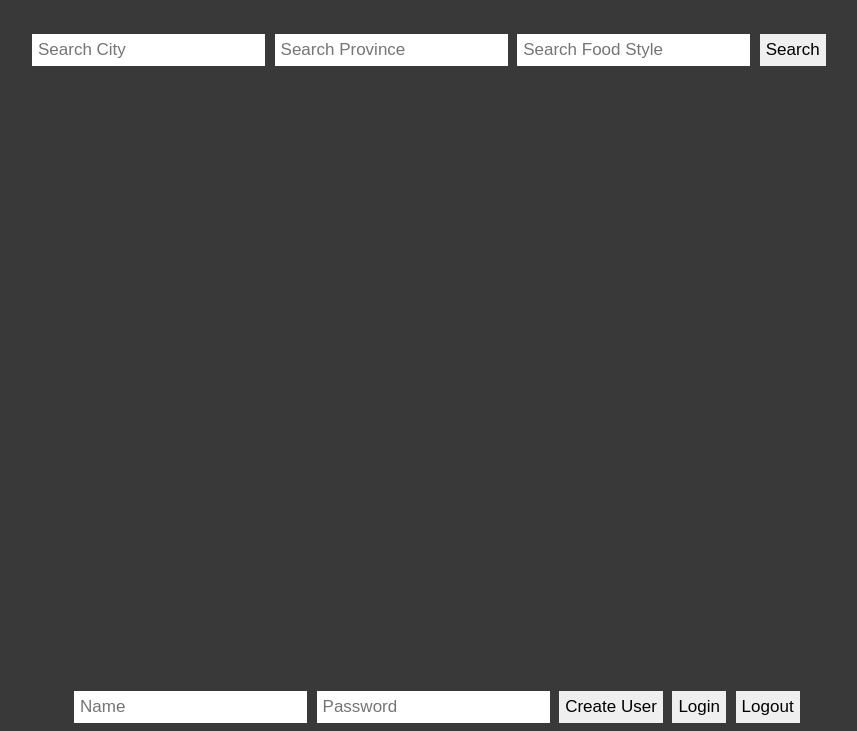
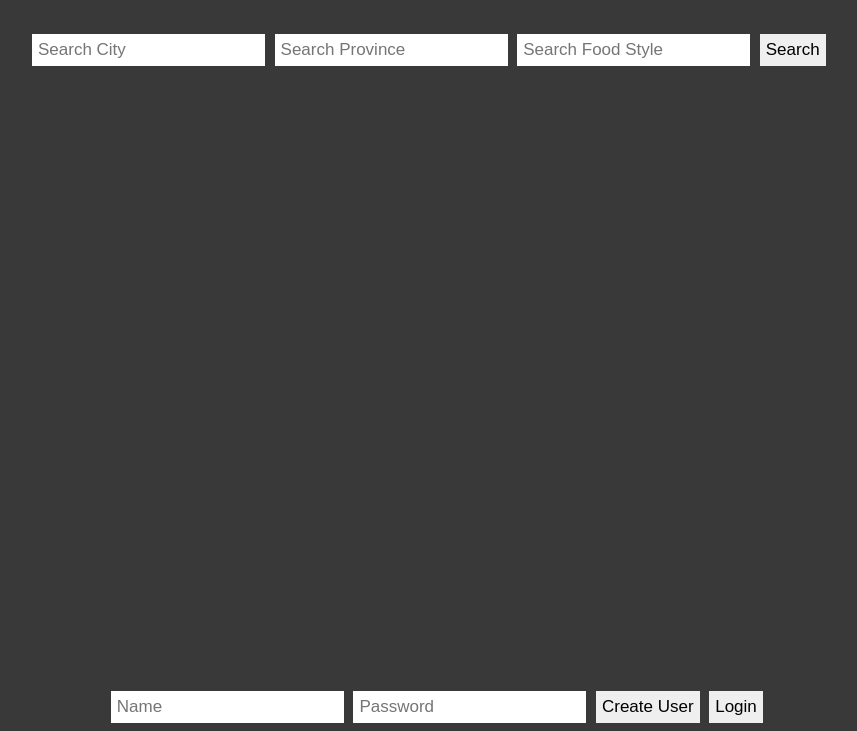
Before and after one commit to DigiLeaf/CityEats, a plain HTML site: page frontend/index.html in a window 1280 px wide. Shown: the part 69-800 px from the top of the page, without its empty margins (208-1065 px from the left). Drawn offline with nearby package versions, Linux system fonts and the light colour scheme.

Commit message:
addressed button visibility

```diff
--- a/frontend/index.html
+++ b/frontend/index.html
@@ -41,7 +41,7 @@
                 <input id="password" type="text" class='btn' placeholder = "Password" name="password" required>
                 <input id ="createbtn" class="btn" type="submit" value="Create User">
                 <input id ="loginbtn" class= "btn" type="submit" value="Login">
-                <input id ="logoutbtn" class= "btn" type="submit" value="Logout">
+                <input id ="logoutbtn" class= "btn" type="submit" value="Logout" style="display: none">
                 <input id="deletebtn" class = "btn" type="submit" value="Delete Account" style="display: none">
                 <input id="showfavbtn" class = "btn" type="submit" value="Show Favorites" style="display: none">
                 <div id="displayresult"></div>
```
